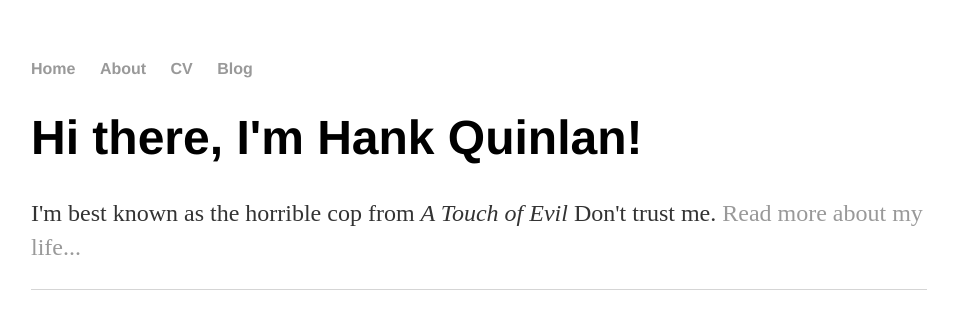
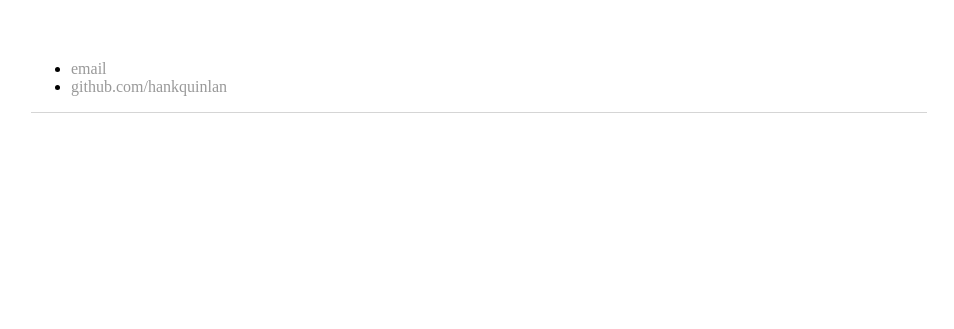
Before and after one commit to jnanic/jnanic.github.io, a Jekyll site: the page about/index.html, which Jekyll copies as it is, in a window 1280 px wide. Shown: the top 329 px of the page, without its empty margins (161-1115 px from the left). Built offline with Jekyll 4.4.1, drawn with Linux system fonts in a browser that asks for light colours.

Commit message:
Update index.html

```diff
--- a/about/index.html
+++ b/about/index.html
@@ -1,25 +1,15 @@
 <!DOCTYPE html>
 <html>
 	<head>
-		<title>Hank Quinlan, Horrible Cop</title>
+		<title>About Me</title>
 		<!-- link to main stylesheet -->
 		<link rel="stylesheet" type="text/css" href="/css/main.css">
 	</head>
 	<body>
-		<nav>
-    		<ul>
-        		<li><a href="/">Home</a></li>
-	        	<li><a href="/about">About</a></li>
-        		<li><a href="/cv">CV</a></li>
-        		<li><a href="/blog">Blog</a></li>
-    		</ul>
-		</nav>
-		<div class="container">
-    		<div class="blurb">
-        		<h1>Hi there, I'm Hank Quinlan!</h1>
-				<p>I'm best known as the horrible cop from <em>A Touch of Evil</em> Don't trust me. <a href="/about">Read more about my life...</a></p>
-    		</div><!-- /.blurb -->
-		</div><!-- /.container -->
+		<ul>
+        		<li><a href="mailto:hankquinlanhub@gmail.com">email</a></li>
+        		<li><a href="https://github.com/hankquinlan">github.com/hankquinlan</a></li>
+		</ul>
 		<footer>
 
 		</footer>
```
